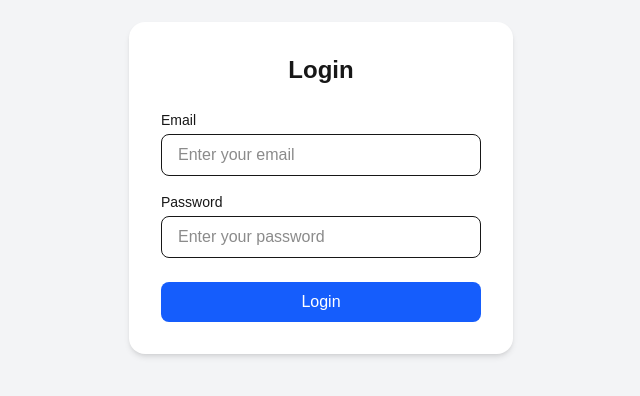
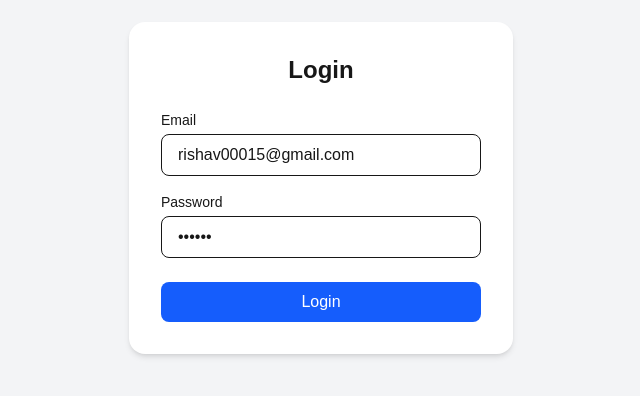
Before and after one commit to ABHISHEKJAISWAL7619/Techbin, a Next.js app: page /login-page in a window 1280 px wide. Shown: the part 212-608 px from the top of the page, without its empty margins (319-959 px from the left). Built offline with nearby package versions, Linux system fonts and the light colour scheme.

Commit message:
prefill login page

```diff
--- a/component/pages/Login.jsx
+++ b/component/pages/Login.jsx
@@ -10,8 +10,8 @@ import toast from "react-hot-toast";
 const Login = () => {
   const [error, seterror] = useState();
   const [formData, setFormData] = useState({
-    email: "",
-    password: "",
+    email: "rishav00015@gmail.com",
+    password: "123456",
   });
   const router = useRouter();
   const dispatch = useDispatch();
```
